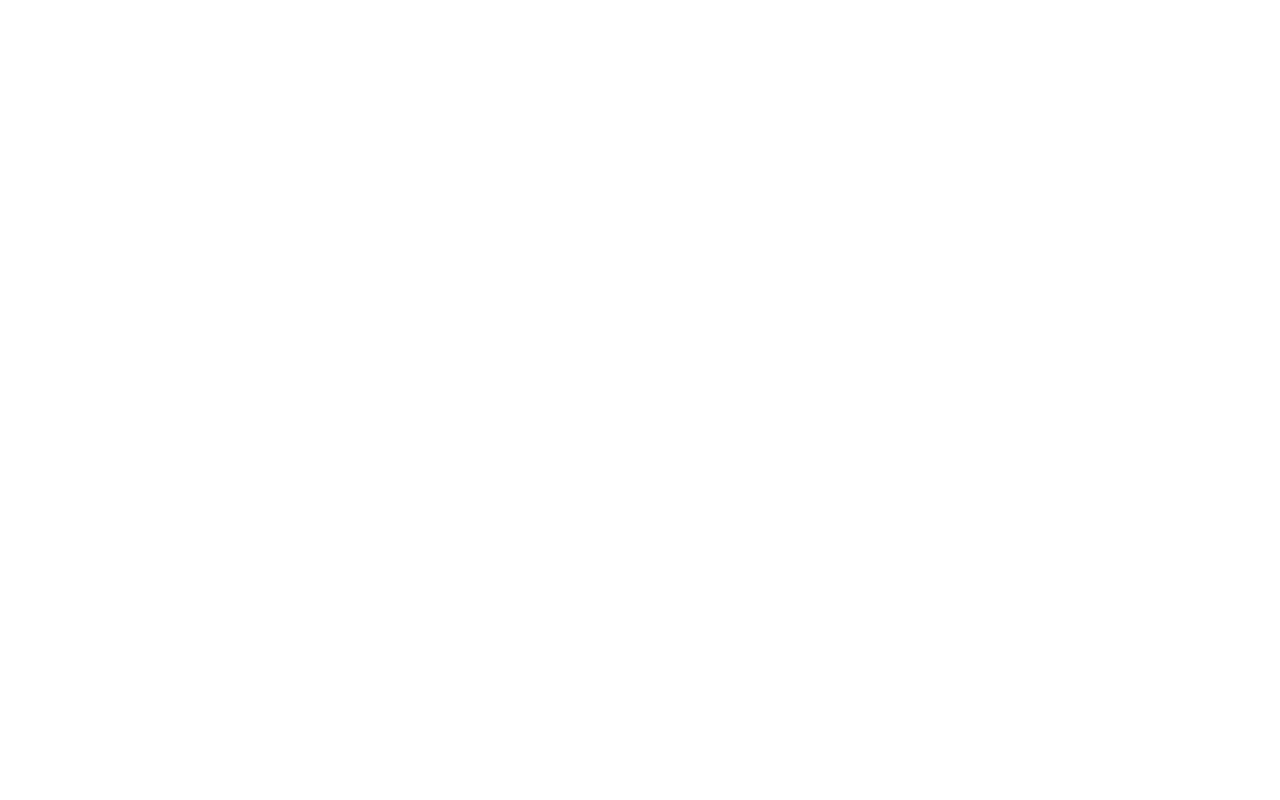
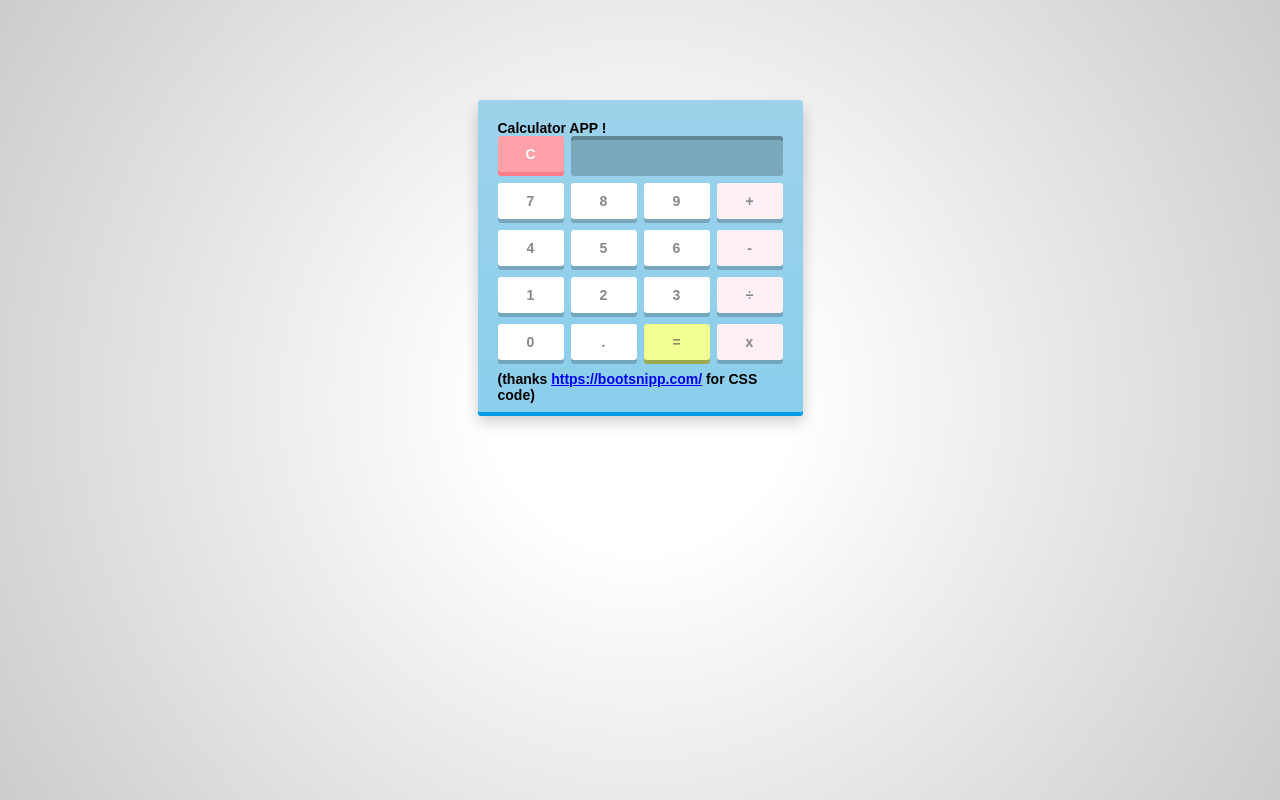
Before and after one commit to r-kadri/Calculator-TS, a website with bundled scripts: page index.html in a window 1280 px wide. Built offline with nearby package versions, Linux system fonts and the light colour scheme.

Commit message:
html / css code from bootsnipp.com

```diff
--- a/index.html
+++ b/index.html
@@ -4,12 +4,40 @@
     <meta charset="UTF-8">
     <meta http-equiv="X-UA-Compatible" content="IE=edge">
     <meta name="viewport" content="width=device-width, initial-scale=1.0">
+    <link rel="stylesheet" href="/src/css/app.css">
     <title>Calculator APP</title>
 </head>
 <body>
-    <div class="app">
+    <div id="calculator">
+        <!-- Screen and clear key -->
+        <div class="top">
+            <h1>Calculator APP !</h1>
+            <span class="clear">C</span>
+            <div class="screen"></div>
+        </div>
 
+        <div class="keys">
+            <!-- operators and other keys -->
+            <span>7</span>
+            <span>8</span>
+            <span>9</span>
+            <span class="operator">+</span>
+            <span>4</span>
+            <span>5</span>
+            <span>6</span>
+            <span class="operator">-</span>
+            <span>1</span>
+            <span>2</span>
+            <span>3</span>
+            <span class="operator">÷</span>
+            <span>0</span>
+            <span>.</span>
+            <span class="eval">=</span>
+            <span class="operator">x</span>
+        </div>
+        <h2>(thanks <a href="https://bootsnipp.com/">https://bootsnipp.com/</a> for CSS code)</h2>
     </div>
+
     <script src="/src/js/main.js"></script>
 </body>
 </html>
--- /dev/null
+++ b/src/css/app.css
@@ -0,0 +1,145 @@
+/* Basic reset */
+* {
+	margin: 0;
+	padding: 0;
+	box-sizing: border-box;
+
+	/* Better text styling */
+	font: bold 14px Arial, sans-serif;
+}
+
+/* Finally adding some IE9 fallbacks for gradients to finish things up */
+
+/* A nice BG gradient */
+html {
+	height: 100%;
+	background: white;
+	background: radial-gradient(circle, #fff 20%, #ccc);
+	background-size: cover;
+}
+
+/* Using box shadows to create 3D effects */
+#calculator {
+	width: 325px;
+	height: auto;
+
+	margin: 100px auto;
+	padding: 20px 20px 9px;
+
+	background: #9dd2ea;
+	background: linear-gradient(#9dd2ea, #8bceec);
+	border-radius: 3px;
+	box-shadow: 0px 4px #009de4, 0px 10px 15px rgba(0, 0, 0, 0.2);
+}
+
+/* Top portion */
+.top span.clear {
+	float: left;
+}
+
+/* Inset shadow on the screen to create indent */
+.top .screen {
+	height: 40px;
+	width: 212px;
+
+	float: right;
+
+	padding: 0 10px;
+
+	background: rgba(0, 0, 0, 0.2);
+	border-radius: 3px;
+	box-shadow: inset 0px 4px rgba(0, 0, 0, 0.2);
+
+	/* Typography */
+	font-size: 17px;
+	line-height: 40px;
+	color: white;
+	text-shadow: 1px 1px 2px rgba(0, 0, 0, 0.2);
+	text-align: right;
+	letter-spacing: 1px;
+}
+
+/* Clear floats */
+.keys, .top {overflow: hidden;}
+
+/* Applying same to the keys */
+.keys span, .top span.clear {
+	float: left;
+	position: relative;
+	top: 0;
+
+	cursor: pointer;
+
+	width: 66px;
+	height: 36px;
+
+	background: white;
+	border-radius: 3px;
+	box-shadow: 0px 4px rgba(0, 0, 0, 0.2);
+
+	margin: 0 7px 11px 0;
+
+	color: #888;
+	line-height: 36px;
+	text-align: center;
+
+	/* prevent selection of text inside keys */
+	user-select: none;
+
+	/* Smoothing out hover and active states using css3 transitions */
+	transition: all 0.2s ease;
+}
+
+/* Remove right margins from operator keys */
+/* style different type of keys (operators/evaluate/clear) differently */
+.keys span.operator {
+	background: #FFF0F5;
+	margin-right: 0;
+}
+
+.keys span.eval {
+	background: #f1ff92;
+	box-shadow: 0px 4px #9da853;
+	color: #888e5f;
+}
+
+.top span.clear {
+	background: #ff9fa8;
+	box-shadow: 0px 4px #ff7c87;
+	color: white;
+}
+
+/* Some hover effects */
+.keys span:hover {
+	background: #9c89f6;
+	box-shadow: 0px 4px #6b54d3;
+	color: white;
+}
+
+.keys span.eval:hover {
+	background: #abb850;
+	box-shadow: 0px 4px #717a33;
+	color: #ffffff;
+}
+
+.top span.clear:hover {
+	background: #f68991;
+	box-shadow: 0px 4px #d3545d;
+	color: white;
+}
+
+/* Simulating "pressed" effect on active state of the keys by removing the box-shadow and moving the keys down a bit */
+.keys span:active {
+	box-shadow: 0px 0px #6b54d3;
+	top: 4px;
+}
+
+.keys span.eval:active {
+	box-shadow: 0px 0px #717a33;
+	top: 4px;
+}
+
+.top span.clear:active {
+	top: 4px;
+	box-shadow: 0px 0px #d3545d;
+}
```
